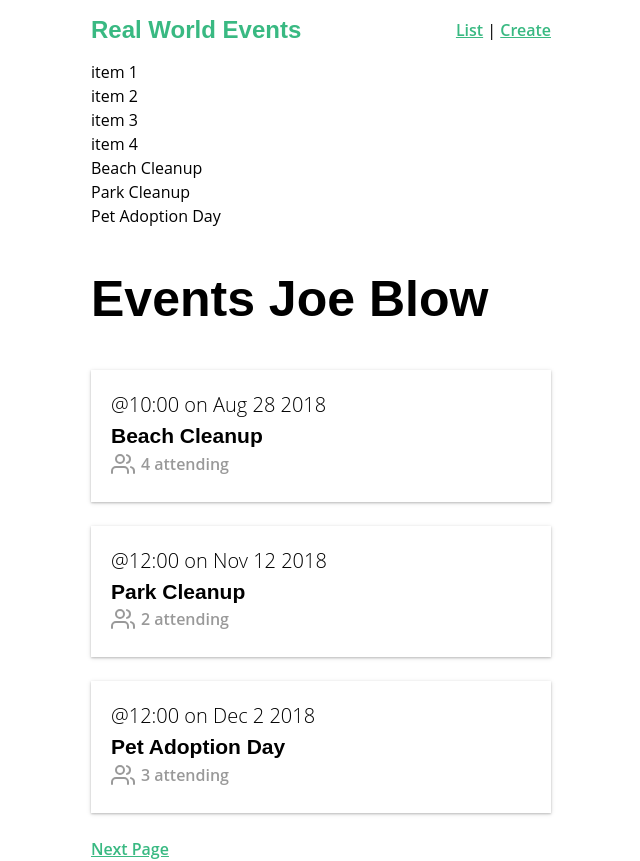
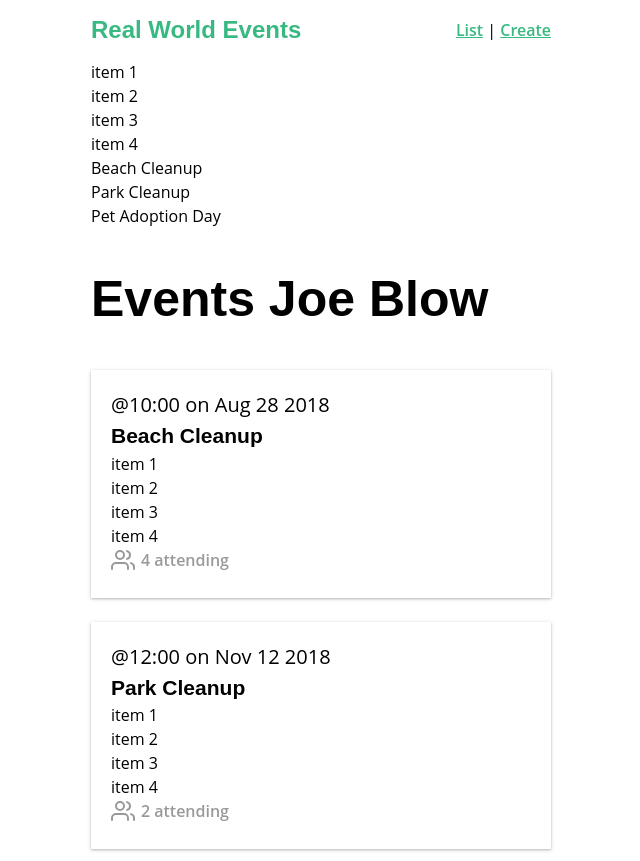
Before and after one commit to D-seng/vx, a Vue app: page / in a window 1280 px wide. Shown: the top 861 px of the page, without its empty margins (319-959 px from the left). Built offline with nearby package versions, Linux system fonts and the light colour scheme; data requests are answered from the project's data file.

Commit message:
daily sync

```diff
--- a/src/components/EventCard.vue
+++ b/src/components/EventCard.vue
@@ -1,17 +1,30 @@
 <template>
-  <router-link class="event-link" :to="{ name: 'event-show', params: { id: event.id } }">
-    <div draggable="true" class="event-card -shadow">
-      <span contenteditable="true" class="eyebrow">@{{ event.time }} on {{ event.date }}</span>
-      <h4 class="title">{{ event.title }}</h4>
+  <div draggable="true" class="event-card -shadow">
+    <span contenteditable="true" class="eyebrow">@{{ event.time }} on {{ event.date }}</span>
+    <h4 class="title">{{ event.title }}</h4>
+    <draggabl v-model="exampleList" @start="drag=true" @end="drag=false">
+      <div v-for="text in exampleList" :key="text">{{text}}</div>
+    </draggabl>
+
+    <router-link class="event-link" :to="{ name: 'event-show', params: { id: event.id } }">
       <BaseIcon name="users">{{ event.attendees.length }} attending</BaseIcon>
-    </div>
-  </router-link>
+    </router-link>
+  </div>
 </template>
 
 <script>
+import draggabl from 'vuedraggable'
 export default {
   props: {
     event: Object
+  },
+  components: {
+    draggabl
+  },
+  data() {
+    return {
+      exampleList: ['item 1', 'item 2', 'item 3', 'item 4']
+    }
   },
   methods: {
     handleDragStart() {
```
